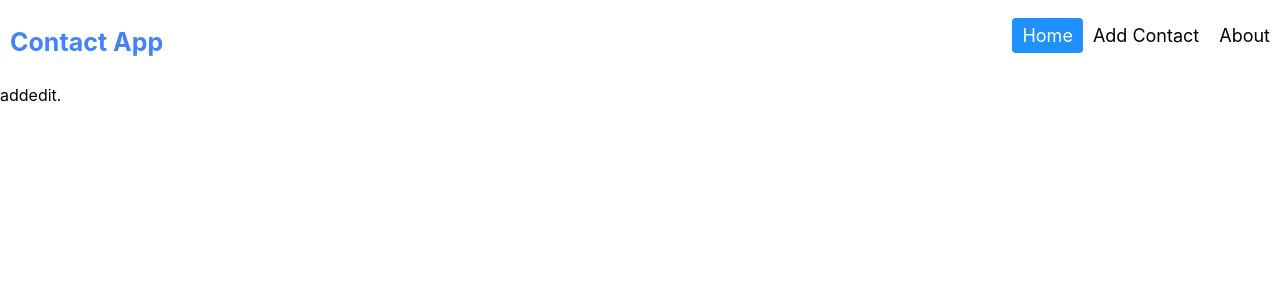
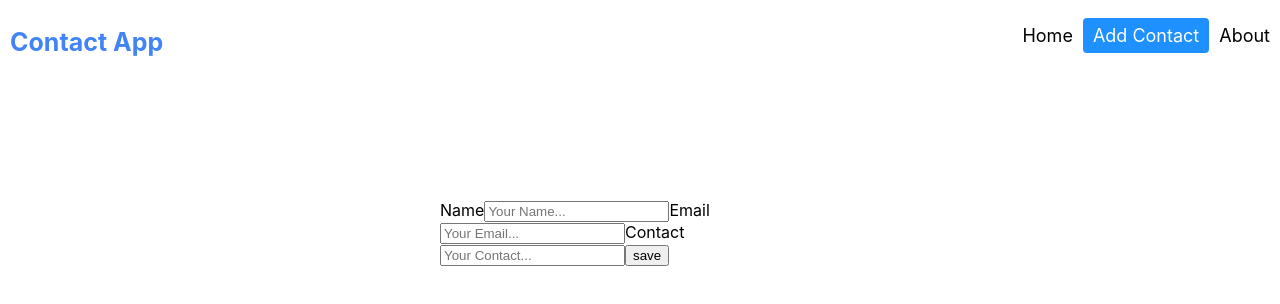
Before and after one commit to amarjyothi98/firebase-crud, a React (Create React App) app: page /add in a window 1280 px wide. Shown: the top 304 px of the page. Built offline with nearby package versions, Linux system fonts and the light colour scheme.

Commit message:
added the form to the AddEdit.jsx

```diff
--- a/src/components/Header.jsx
+++ b/src/components/Header.jsx
@@ -5,6 +5,17 @@ import './header.css'
 export default function Header() {
 
     const [activeTab, setActiveTab] = useState("Home");
+    const location = useLocation();
+
+    useEffect(() => {
+        if(location.pathname === '/') {
+            setActiveTab('Home');
+        } else if (location.pathname === '/about') {
+            setActiveTab("About");
+        } else if (location.pathname === '/add') {
+            setActiveTab("AddContact");
+        }
+    }, [location])
 
   return (
     <div className='header'>
--- a/src/firebase.js
+++ b/src/firebase.js
@@ -1,6 +1,7 @@
 // import firebase from 'firebase/compat/app'
-import 'firebase/compat/database'
+// import 'firebase/compat/database'
 import { initializeApp } from "firebase/app";
+import { getDatabase } from "firebase/database";
 
 const firebaseConfig = {
   apiKey: "AIzaSyC1fyviatBpkBSBQMcd6ocOrN8S5AcpNkM",
@@ -8,9 +9,13 @@ const firebaseConfig = {
   projectId: "fir-crud-790c9",
   storageBucket: "fir-crud-790c9.appspot.com",
   messagingSenderId: "608169910453",
-  appId: "1:608169910453:web:6dce53b292212c788f9efc"
+  appId: "1:608169910453:web:6dce53b292212c788f9efc",
+
+  databaseURL: "https://fir-crud-790c9-default-rtdb.firebaseio.com/",
 };
 
 // Initialize Firebase
 const app = initializeApp(firebaseConfig);
-export default app.database().ref();
+
+const database = getDatabase(app);
+export default database;
--- a/src/pages/AddEdit.jsx
+++ b/src/pages/AddEdit.jsx
@@ -1,9 +1,73 @@
-import React from 'react'
+import React, { useState, useEffect } from 'react'
+import { useParams, useHistory } from 'react-router-dom'
+import './addEdit.css'
+import app from '../firebase'
+import {toast} from 'react-toastify'
+
+const initialState = {
+    name: '',
+    email: '',
+    contact: ''
+}
 
 export default function AddEdit() {
+
+  const [state, setState] = useState(initialState);
+  const [data, setData] = useState({});
+
+  const { name, email, contact } = state;
+
+  const handleInputChange = () => {
+
+  }
+
+  const handleSubmit = () => {
+
+  }
+
   return (
-    <div>
-      addedit.
+    <div style={{ marginTop: '100px'}}>
+    <form style={{
+        margin: 'auto',
+        padding: '15px',
+        maxWidth: '400px',
+        alignContent: 'center'
+        }}
+        onSubmit={handleSubmit}
+        >
+
+        <label htmlFor='name'>Name</label>
+        <input
+          type="text"
+          id='name'
+          name='name'
+          placeholder='Your Name...'
+          value={name}
+          onChange={handleInputChange} />
+
+        <label htmlFor='name'>Email</label>
+        <input
+          type="email"
+          id='email'
+          name='email'
+          placeholder='Your Email...'
+          value={email}
+          onChange={handleInputChange} />
+
+        <label htmlFor='contact'>Contact</label>
+        <input
+          type="number"
+          id='contact'
+          name='contact'
+          placeholder='Your Contact...'
+          value={contact}
+          onChange={handleInputChange} />
+
+          <input type="submit" value='save' />
+
+
+        </form>
+
     </div>
   )
 }
```
Also changed, not shown: src/pages/addEdit.css (added).
